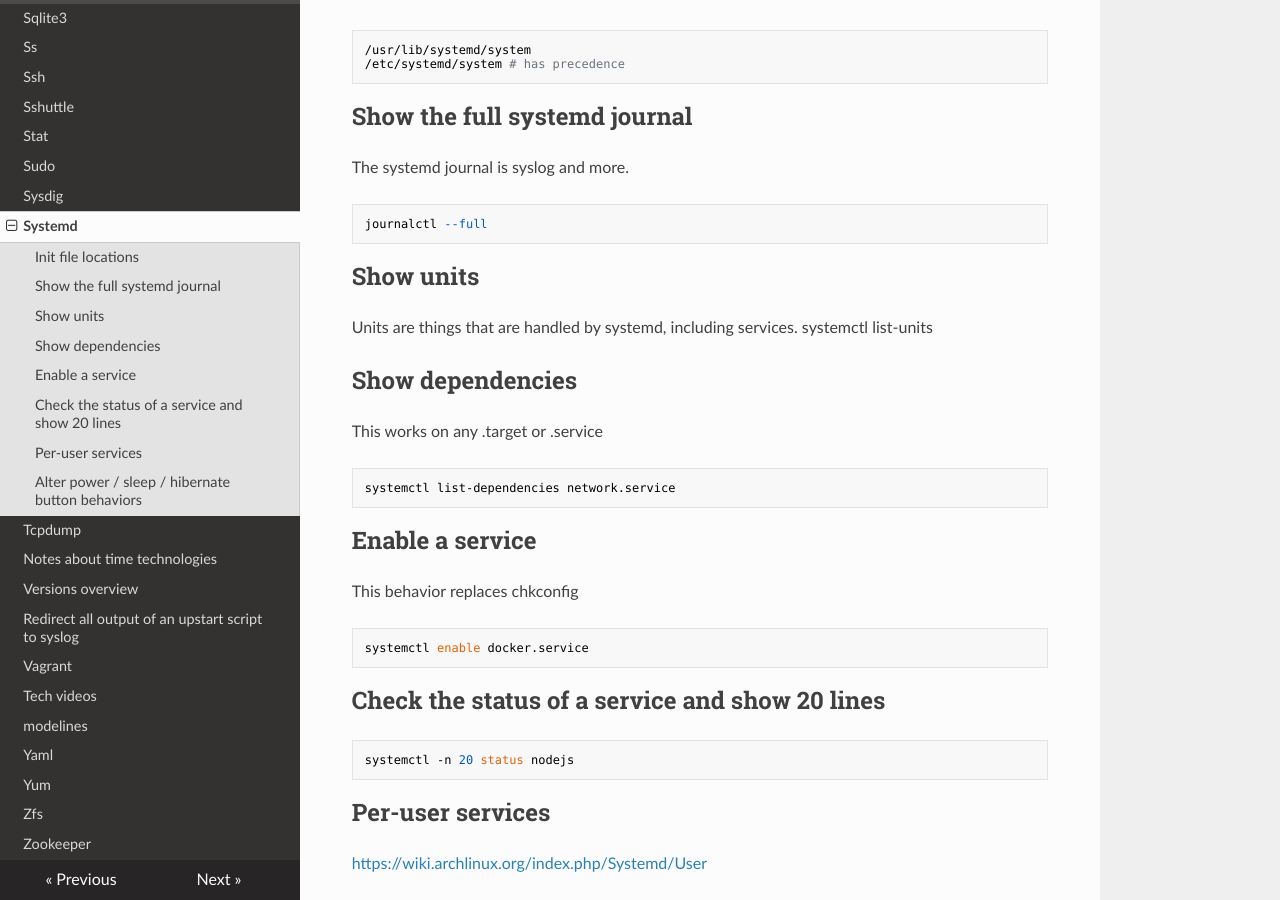
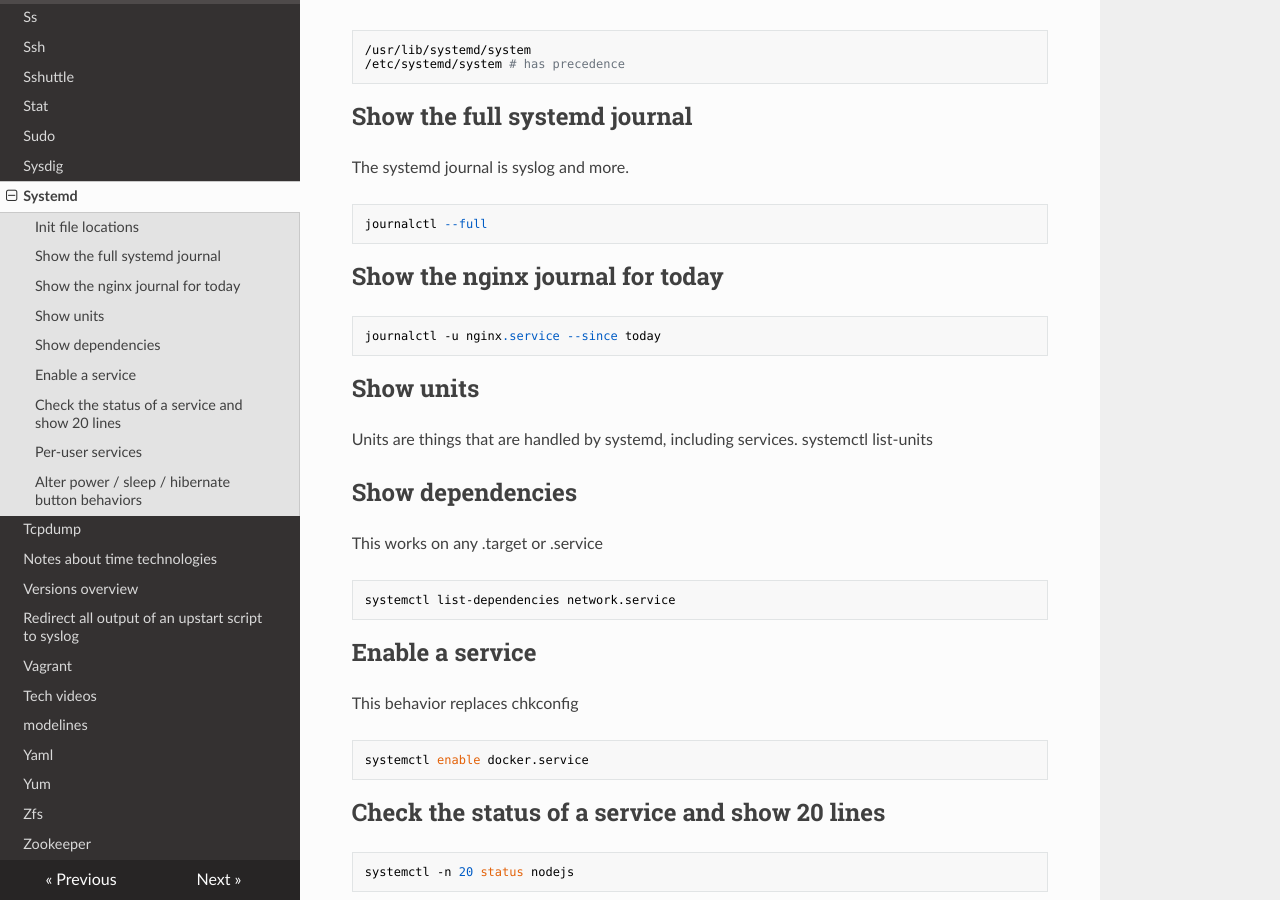
Before and after one commit to lando-cal/tech-notes, an MkDocs documentation site: the page built from docs/systemd.md, in a window 1280 px wide and 900 px high, scrolled down 522 px. Built offline with MkDocs 1.6.1, drawn with Linux system fonts in a browser that asks for light colours; nearby versions of some CDN libraries.

Commit message:
Add per-service journal list

````diff
--- a/docs/systemd.md
+++ b/docs/systemd.md
@@ -21,6 +21,12 @@ The systemd journal is syslog and more.
 
 ```
 journalctl --full
+```
+
+## Show the nginx journal for today
+
+```
+journalctl -u nginx.service --since today
 ```
 
 ## Show units
````
